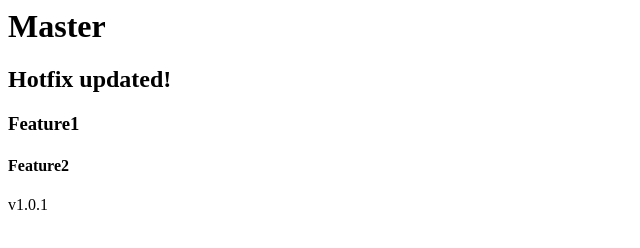
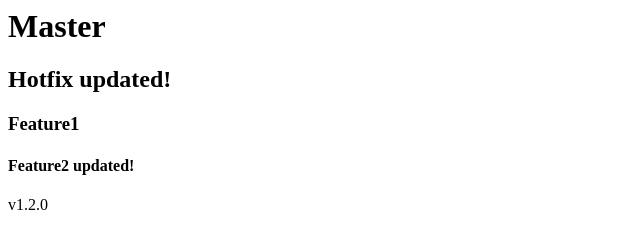
Before and after one commit to CrostRomm/gitflow-prueba, a plain HTML site: page index.html in a window 1280 px wide. Shown: the full height of the page, 0-640 px from the left. Drawn offline with Linux system fonts and the light colour scheme.

Commit message:
project version updated v1.2.0

```diff
--- a/index.html
+++ b/index.html
@@ -2,10 +2,10 @@
     <h1>Master</h1>
     <h2>Hotfix updated!</h2>
     <h3>Feature1</h3>
-    <h4>Feature2</h4>
+    <h4>Feature2 updated!</h4>
     <div>
         <p>
-            v1.0.1
+            v1.2.0
         </p>
     </div>
 </div>
```
